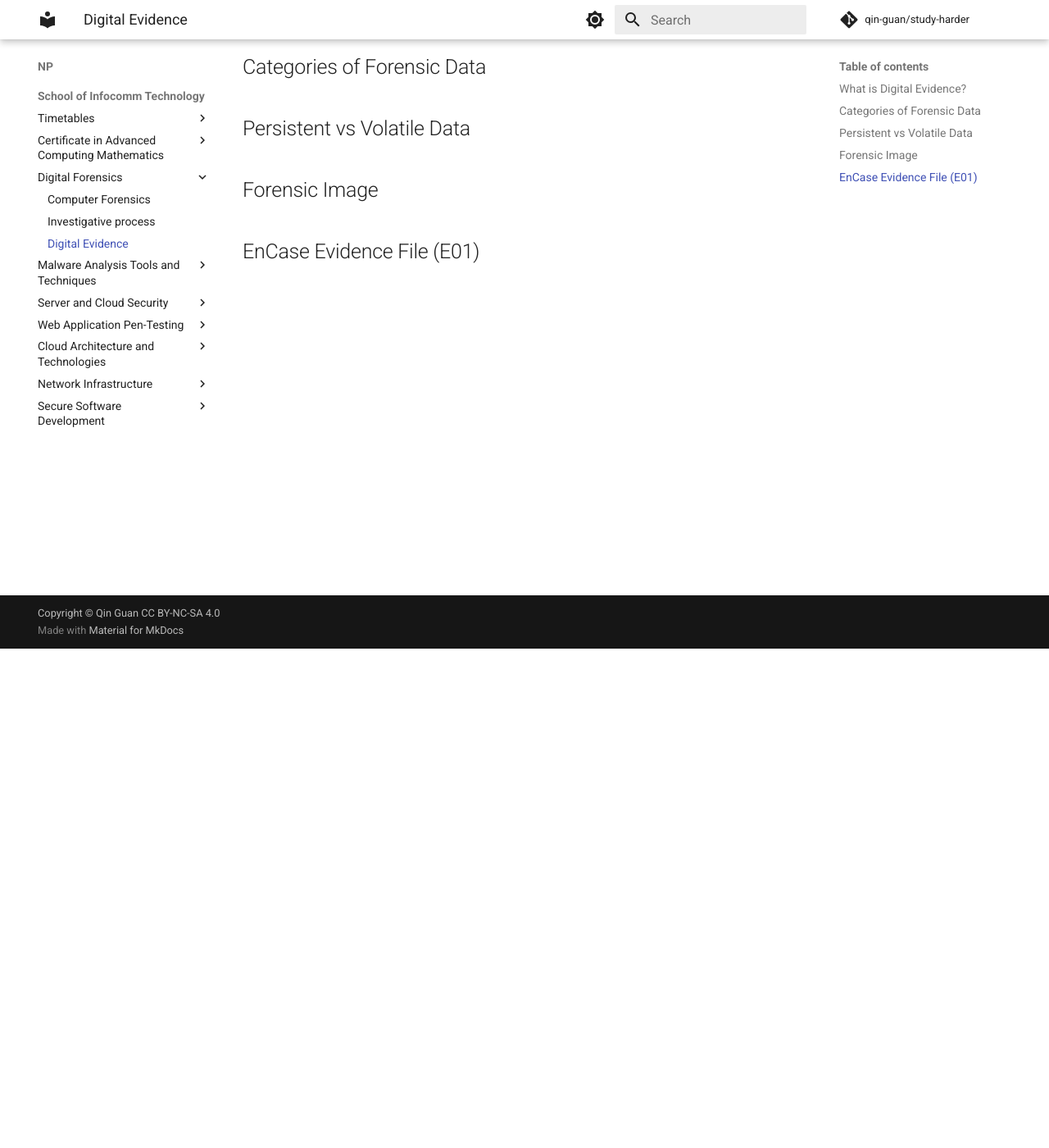
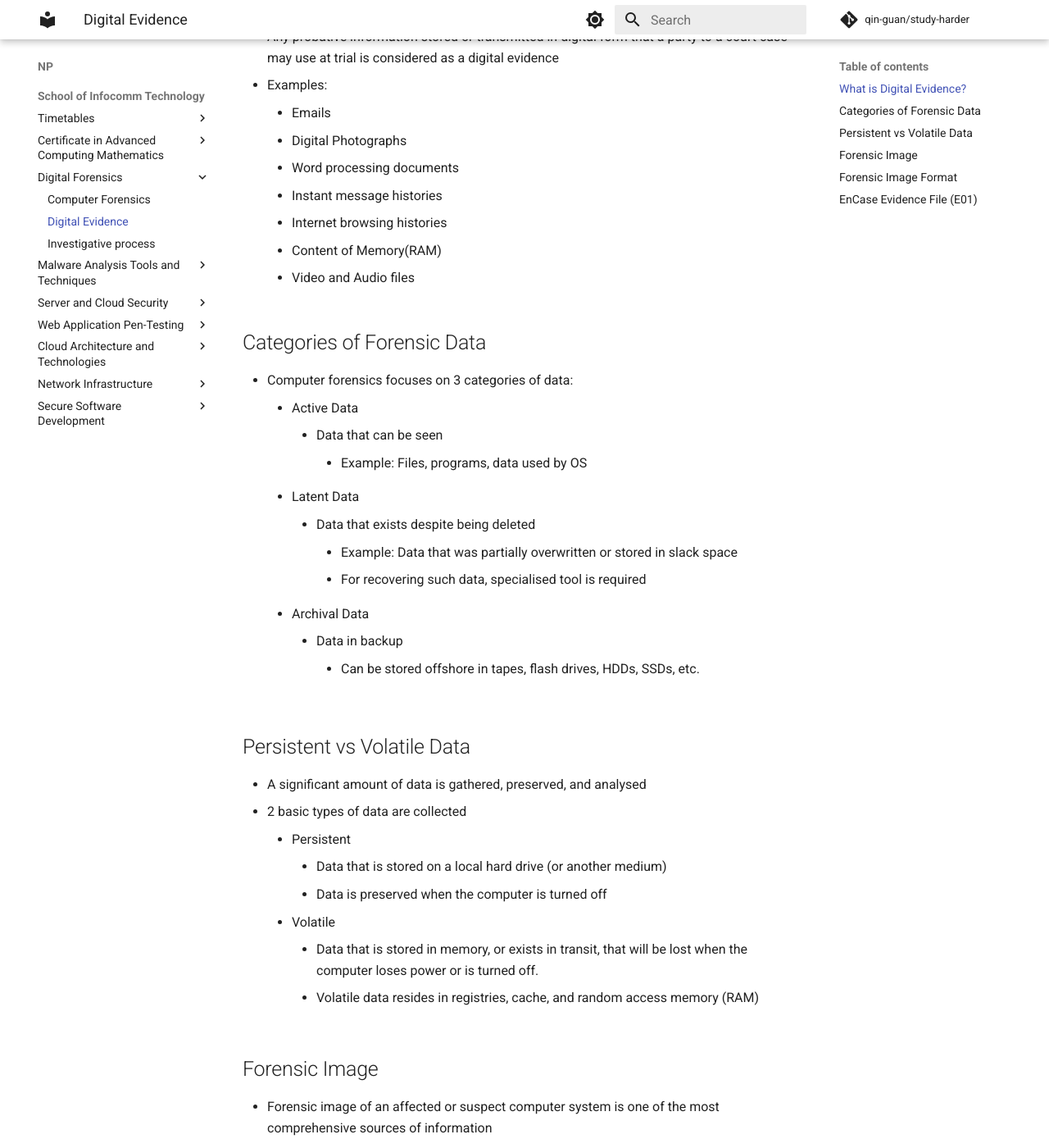
Before and after one commit to qin-guan/study-harder, an MkDocs documentation site: the page built from docs/np/ict/df/1-digital-evidence.md, in a window 1280 px wide and 1400 px high, scrolled down 609 px. Shown: the whole window at 82% size. Built offline with MkDocs 1.6.1 and Material for MkDocs 9.7.7, drawn with Linux system fonts in a browser that asks for light colours; comment, search, counter and statistics services are not loaded; some of the changed text lies outside the part shown.

Commit message:
Digital Evidence in progress

```diff
--- a/docs/np/ict/df/1-digital-evidence.md
+++ b/docs/np/ict/df/1-digital-evidence.md
@@ -10,11 +10,62 @@
 - Digital evidence is fragile and can be altered, damaged, or destroyed by improper handling or examination
 - Failure to preserve the evidence may render it unusable or lead to an inaccurate conclusion which loses its credibility
 - Extremely important that the original evidence is acquired in a manner that protects and preserves the evidence
+- Any probative information stored or transmitted in digital form that a party to a court case may use at trial is considered as a digital evidence
+- Examples:
+  - Emails
+  - Digital Photographs
+  - Word processing documents
+  - Instant message histories
+  - Internet browsing histories
+  - Content of Memory(RAM)
+  - Video and Audio files
 
 ## Categories of Forensic Data
+- Computer forensics focuses on 3 categories of data:
+  - Active Data
+    - Data that can be seen
+      - Example: Files, programs, data used by OS
+  - Latent Data
+    - Data that exists despite being deleted
+      - Example: Data that was partially overwritten or stored in slack space
+      - For recovering such data, specialised tool is required
+  - Archival Data
+    - Data in backup
+      - Can be stored offshore in tapes, flash drives, HDDs, SSDs, etc.
 
 ## Persistent vs Volatile Data
+- A significant amount of data is gathered, preserved, and analysed
+- 2 basic types of data are collected
+  - Persistent
+    - Data that is stored on a local hard drive (or another medium)
+    - Data is preserved when the computer is turned off
+  - Volatile
+    - Data that is stored in memory, or exists in transit, that will be lost when the computer loses power or is turned off.
+    - Volatile data resides in registries, cache, and random access memory (RAM)
 
 ## Forensic Image
+- Forensic image of an affected or suspect computer system is one of the most comprehensive sources of information
+- Forensic image is a copy of original evidence generally collected by a tool that performs bit-level copying from one location to another
+- 3 common disk image formats
+  - Expert Witness/EnCase (E01)
+  - Raw (DD)
+  - Virtual machine disk files (VMDK, OVF, VDI, VHD, etc.)
+- Images could include:
+  - Physical or logical copy of a hard drive (logical or physical)
+  - Memory dump
+  - Copies of removable media
+
+## Forensic Image Format
+- FI should create 2 bit stream copies of evidence
+- 3 types of images:
+  - Complete disk
+    - Most preferred method as it is the most comprehensive
+  - Partition
+    - Contains all allocation units from an individual partition on a drive
+    - Includes unallocated space and file slacks within the partition
+    - Does not capture all data on a drive (as other partitions are not captured)
+    - Only used in certain circumstances.
+      - Example: Excessively large disk
+  - Logical
 
 ## EnCase Evidence File (E01)
```
Also changed, not shown: docs/np/ict/df/.pages.
